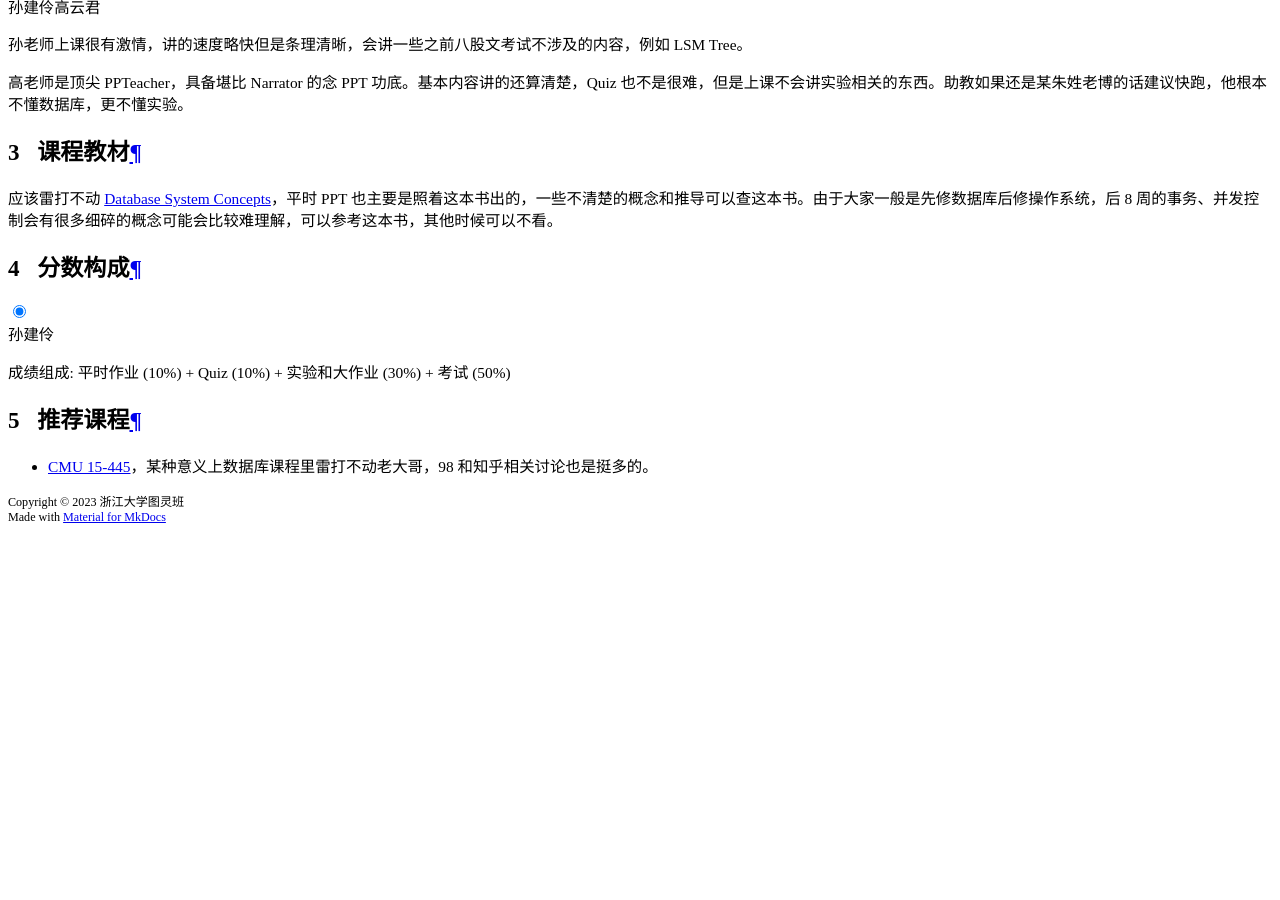
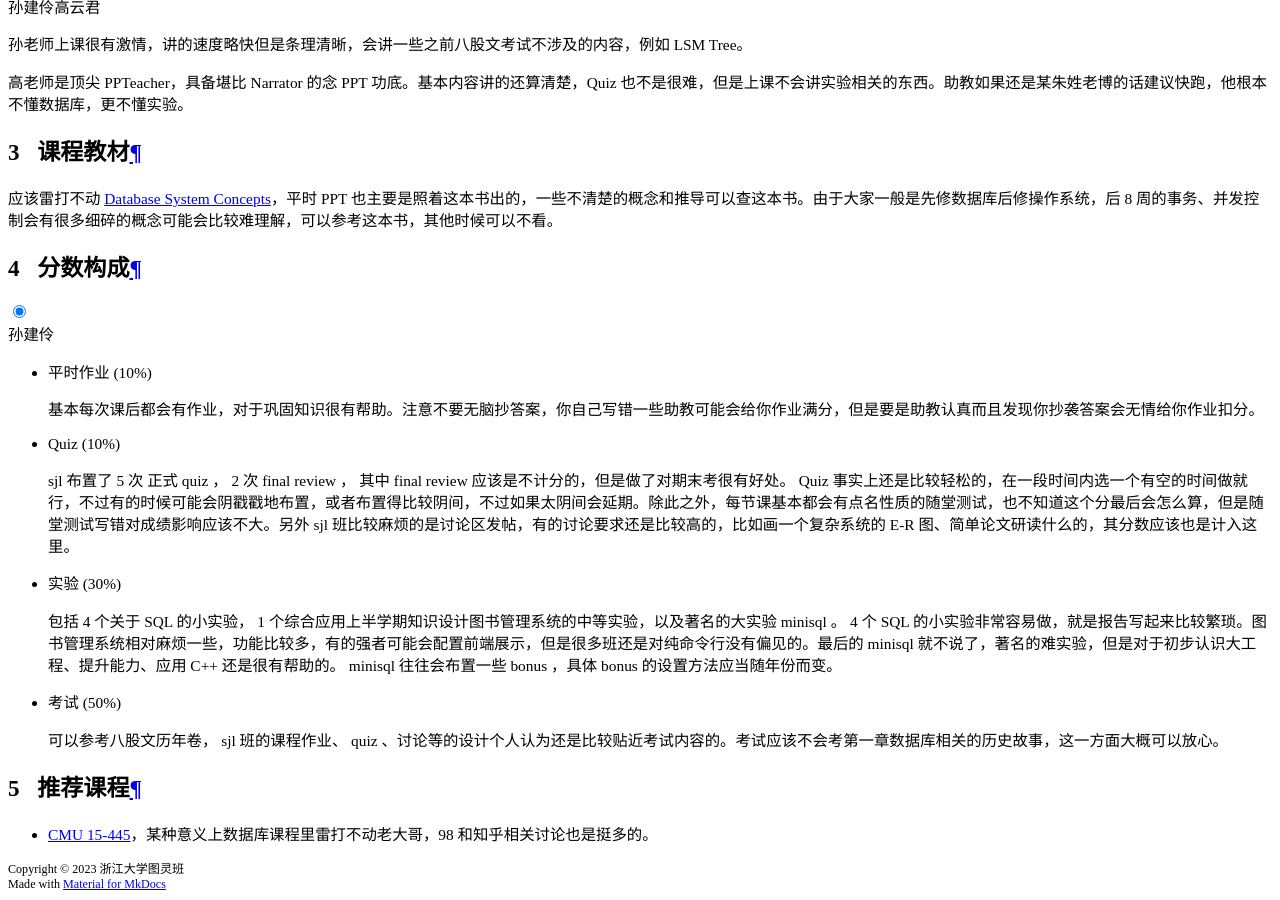
Before and after one commit to ZJU-Turing/TuringCourses, an MkDocs documentation site: the page built from docs/major_mandatory/database/index.md, in a window 1280 px wide and 900 px high, scrolled down 18391 px. Built offline with MkDocs 1.6.1 and Material for MkDocs 9.7.7, drawn with Linux system fonts in a browser that asks for light colours; comment, search, counter and statistics services are not loaded; before the commit the page ends 18924 px from its top, so only the background shows below that.

Commit message:
增加了 sjl 给分具体说明

```diff
--- a/docs/major_mandatory/database/index.md
+++ b/docs/major_mandatory/database/index.md
@@ -50,7 +50,21 @@
 
 === "孙建伶"
 
-    成绩组成: 平时作业 (10%) + Quiz (10%) + 实验和大作业 (30%) + 考试 (50%)
+* 平时作业 (10%)
+
+    基本每次课后都会有作业，对于巩固知识很有帮助。注意不要无脑抄答案，你自己写错一些助教可能会给你作业满分，但是要是助教认真而且发现你抄袭答案会无情给你作业扣分。
+
+* Quiz (10%)
+
+    sjl 布置了 5 次 正式 quiz ， 2 次 final review ， 其中 final review 应该是不计分的，但是做了对期末考很有好处。 Quiz 事实上还是比较轻松的，在一段时间内选一个有空的时间做就行，不过有的时候可能会阴戳戳地布置，或者布置得比较阴间，不过如果太阴间会延期。除此之外，每节课基本都会有点名性质的随堂测试，也不知道这个分最后会怎么算，但是随堂测试写错对成绩影响应该不大。另外 sjl 班比较麻烦的是讨论区发帖，有的讨论要求还是比较高的，比如画一个复杂系统的 E-R 图、简单论文研读什么的，其分数应该也是计入这里。
+
+* 实验 (30%)
+
+    包括 4 个关于 SQL 的小实验， 1 个综合应用上半学期知识设计图书管理系统的中等实验，以及著名的大实验 minisql 。 4 个 SQL 的小实验非常容易做，就是报告写起来比较繁琐。图书管理系统相对麻烦一些，功能比较多，有的强者可能会配置前端展示，但是很多班还是对纯命令行没有偏见的。最后的 minisql 就不说了，著名的难实验，但是对于初步认识大工程、提升能力、应用 C++ 还是很有帮助的。 minisql 往往会布置一些 bonus ，具体 bonus 的设置方法应当随年份而变。
+
+* 考试 (50%)
+
+    可以参考八股文历年卷， sjl 班的课程作业、 quiz 、讨论等的设计个人认为还是比较贴近考试内容的。考试应该不会考第一章数据库相关的历史故事，这一方面大概可以放心。
 
 ## 推荐课程
 
```
